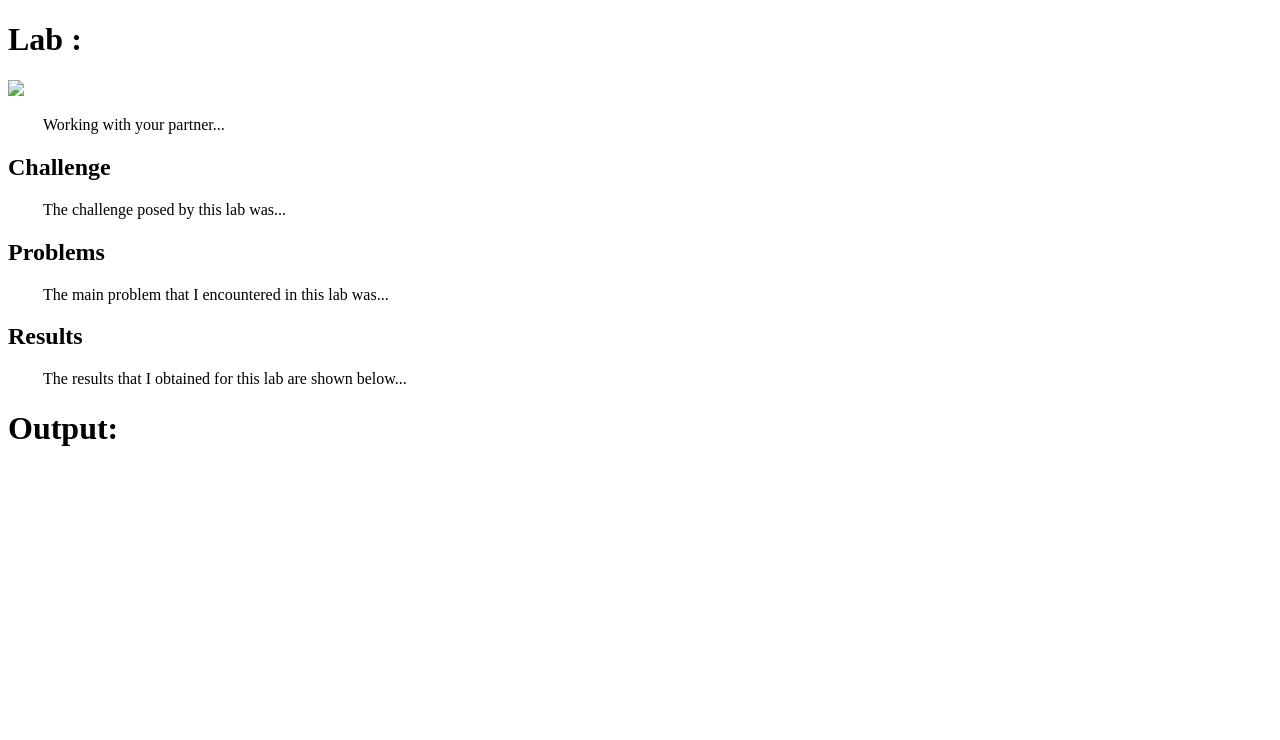
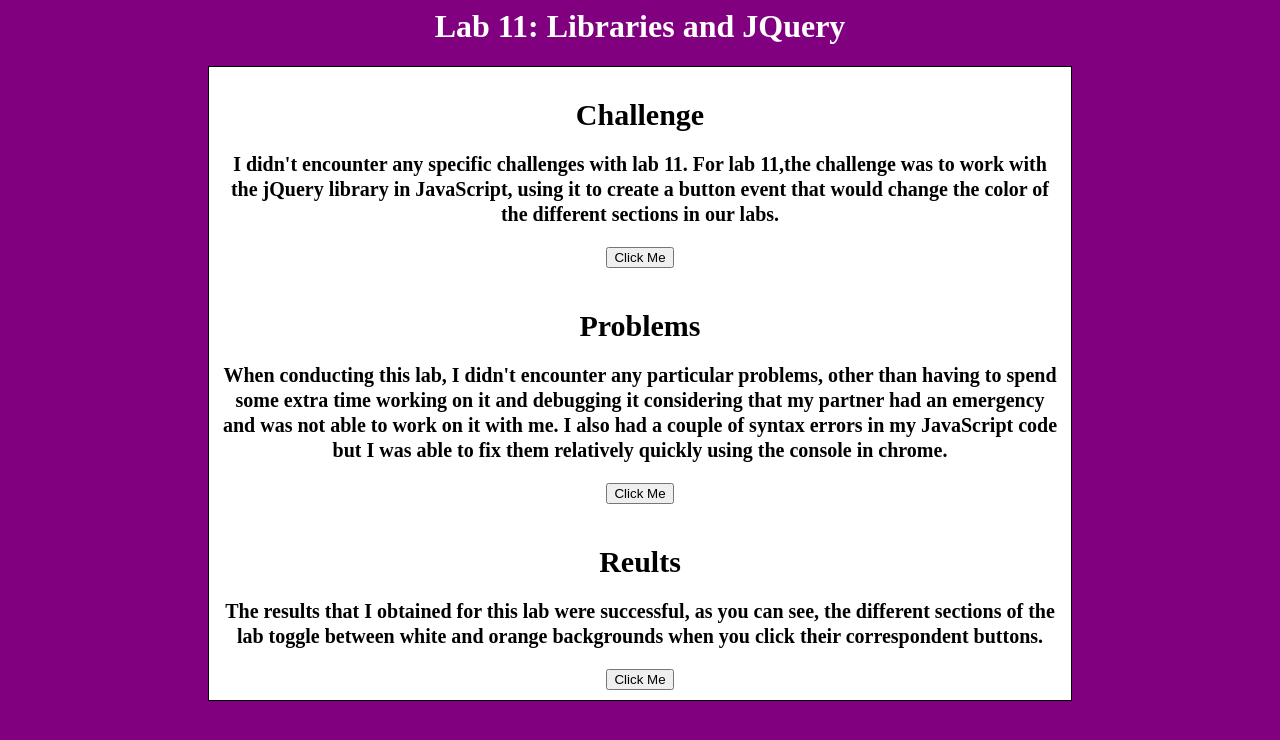
Before and after one commit to PascualM32/20K, a plain HTML site: page lab11/index.html in a window 1280 px wide. Drawn offline with nearby package versions, Linux system fonts and the light colour scheme.

Commit message:
Lab 11 finish

```diff
--- a/lab11/css/lab.css
+++ b/lab11/css/lab.css
@@ -0,0 +1,44 @@
+h1 {text-align: center;
+    color: white;
+}
+
+#summary {
+  text-align: center;
+  margin-left: 200px;
+  margin-right: 200px;
+  border: solid black 1px;
+  background-color: white;
+  font-weight: bold;
+  font-size: 20px;
+  line-height:25px;
+  margin-bottom: 10px;
+}
+
+#challenge.sectionbox {
+  padding: 10px;
+}
+
+#challenge.special {
+  background-color: orange;
+  border: solid 1px black;
+}
+
+
+#problem.sectionbox {
+  padding: 10px;
+}
+
+#problem.special {
+  background-color: orange;
+  border: solid 1px black;
+}
+
+
+#results.sectionbox {
+  padding: 10px;
+}
+
+#results.special {
+  background-color: orange;
+  border: solid 1px black;
+}
--- a/lab11/index.html
+++ b/lab11/index.html
@@ -1,38 +1,44 @@
-<!DOCTYPE html>
 <html>
 <head>
-	<title>Pascual Martinez's Lab</title>
-	<link rel="stylesheet" type="text/css" href="../css/site.css">
+	<title>Pascual's Lab 11</title>
 	<link rel="stylesheet" type="text/css" href="css/lab.css">
+	<script src="js/lab.js" defer></script>
+
+	<script
+	src="https://code.jquery.com/jquery-3.5.1.min.js"
+	integrity="sha256-9/aliU8dGd2tb6OSsuzixeV4y/faTqgFtohetphbbj0="
+	crossorigin="anonymous"></script>
 </head>
-<style>
-body {
- background-image: url('');
- background-repeat: no-repeat;
- background-attachment: scroll;
- background-size: 100%;
-}
-</style>
-<body>
-		<div class= lab6content>
-		<h1 id="ht">Lab : </h1>
-				<img id="" src="img/.jpg" style="width:150px;"/>
-				<p>Working with your partner...</p>
+
+<body style="background-color:purple">
+	<h1>Lab 11: Libraries and JQuery</h1>
+
+	<div id = "summary">
+
+		<div id="challenge" class="sectionbox">
 			<h2>Challenge</h2>
-				<P>The challenge posed by this lab was...</p>
+				<p>I didn't encounter any specific challenges with lab 11. For lab 11,the challenge
+					was to work with the jQuery library in JavaScript, using it to create a button event that would change
+					the color of the different sections in our labs.</p>
+		</div>
+
+		<div id="problem" class="sectionbox">
 			<h2>Problems</h2>
-				<p>The main problem that I encountered in this lab was...</p>
-			<h2>Results</h2>
-				<p>The results that I obtained for this lab are shown below...</p>
+				<p>When conducting this lab, I didn't encounter any particular problems, other than having to spend some extra time
+					working on it and debugging it considering that my partner had an emergency and was not able to work on it with me. I also
+					had a couple of syntax errors in my JavaScript code but I was able to fix them relatively quickly using the console in chrome.</p>
 			</div>
 
-		<div class=outputlab>
-			<h1 id=" Script Output</h1>
-				<h2>Output:</h2>
-					<div id="labjslink">
-						<script src="js/lab.js"></script>
-					</div>
-		</div>
+		<div id="results" class="sectionbox">
+			<h2>Reults</h2>
+				<p>The results that I obtained for this lab were successful, as you can see, the different sections of the lab toggle
+					between white and orange backgrounds when you click their correspondent buttons.</p>
+			</div>
+
+
+	</div>
+<div id = "output">
+</div>
 
 </body>
 </html>
--- a/lab11/js/lab.js
+++ b/lab11/js/lab.js
@@ -1,5 +1,26 @@
 /**
  * Author:    Pascual Martinez
- * Created:   10.20.2021
+ * Created:   11.09.2021
  * Lisence: Public Domain.
  **/
+
+// Make a button for each section
+$("#challenge").append("<button id='c-button'>Click Me</button>");
+$("#problem").append("<button id='p-button'>Click Me</button>");
+$("#results").append("<button id='r-button'>Click Me</button>");
+
+// Add a function to each
+$("#c-button").click(function(){
+  // find the section, toggle a class
+  $(this).parent().toggleClass("special");
+})
+
+$("#p-button").click(function(){
+  // find the section, toggle a class
+  $(this).parent().toggleClass("special");
+})
+
+$("#r-button").click(function(){
+  // find the section, toggle a class
+  $(this).parent().toggleClass("special");
+})
```
